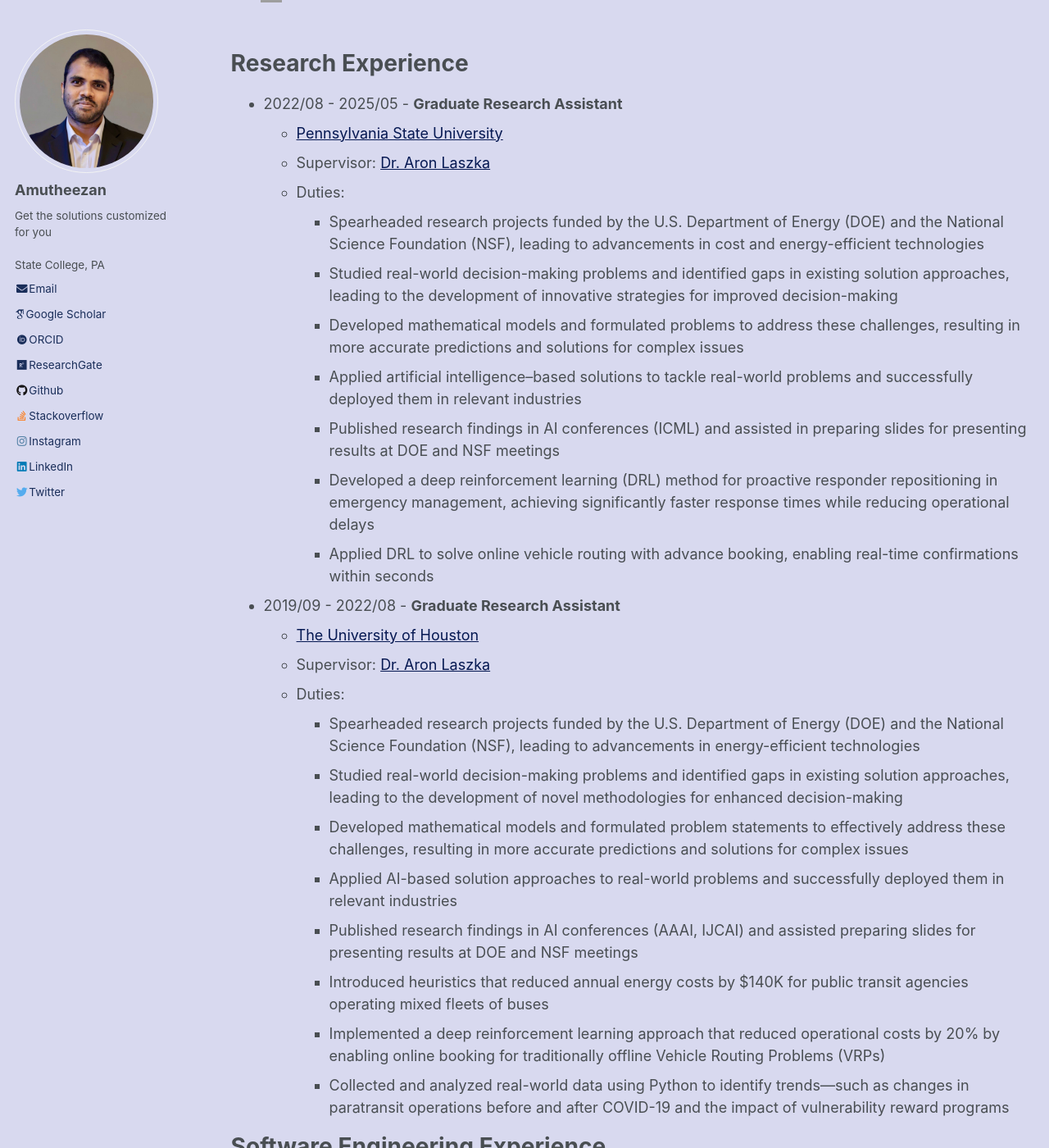
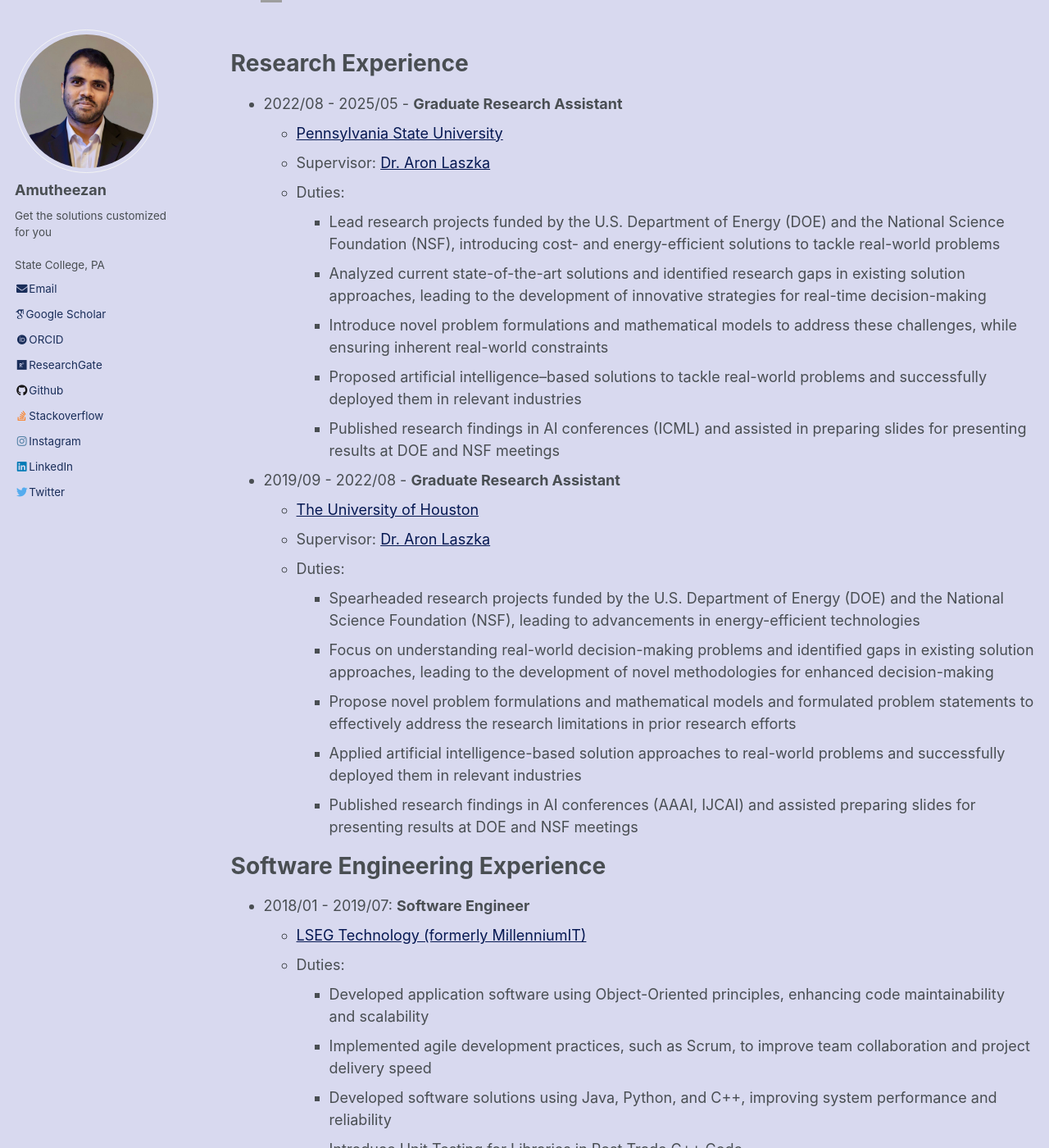
Before and after one commit to Amutheezan/amutheezan.github.io, a Jekyll site: the page built from _pages/cv.md, in a window 1280 px wide and 1400 px high, scrolled down 856 px. Shown: the whole window at 82% size. Built offline with Jekyll 4.4.1, drawn with Linux system fonts in a browser that asks for light colours; some web fonts are replaced; grey boxes are pictures that could not be loaded.

Commit message:
Update cv.md

```diff
--- a/_pages/cv.md
+++ b/_pages/cv.md
@@ -75,28 +75,21 @@ Research Experience
   * [Pennsylvania State University](https://www.psu.edu/)
   * Supervisor: [Dr. Aron Laszka](https://aronlaszka.com/)
   * Duties:
-    * Spearheaded research projects funded by the U.S. Department of Energy (DOE) and the National Science Foundation (NSF), leading to advancements in cost and energy-efficient technologies
-    * Studied real-world decision-making problems and identified gaps in existing solution approaches, leading to the development of innovative strategies for improved decision-making
-    * Developed mathematical models and formulated problems to address these challenges, resulting in more accurate predictions and solutions for complex issues
-    * Applied artificial intelligence–based solutions to tackle real-world problems and successfully deployed them in relevant industries
+    * Lead research projects funded by the U.S. Department of Energy (DOE) and the National Science Foundation (NSF), introducing cost- and energy-efficient solutions to tackle real-world problems
+    * Analyzed current state-of-the-art solutions and identified research gaps in existing solution approaches, leading to the development of innovative strategies for real-time decision-making
+    * Introduce novel problem formulations and mathematical models  to address these challenges, while ensuring inherent real-world constraints
+    * Proposed artificial intelligence–based solutions to tackle real-world problems and successfully deployed them in relevant industries
     * Published research findings in AI conferences (ICML) and assisted in preparing slides for presenting results at DOE and NSF meetings
-    * Developed a deep reinforcement learning (DRL) method for proactive responder repositioning in emergency management, achieving significantly faster response times while reducing operational delays
-    * Applied DRL to solve online vehicle routing with advance booking, enabling real-time confirmations within seconds
-
 
 * 2019/09 - 2022/08 - **Graduate Research Assistant**
   * [The University of Houston](https://www.uh.edu/)
   * Supervisor: [Dr. Aron Laszka](https://aronlaszka.com/)
   * Duties:
     * Spearheaded research projects funded by the U.S. Department of Energy (DOE) and the National Science Foundation (NSF), leading to advancements in energy-efficient technologies
-    * Studied real-world decision-making problems and identified gaps in existing solution approaches, leading to the development of novel methodologies for enhanced decision-making
-    * Developed mathematical models and formulated problem statements to effectively address these challenges, resulting in more accurate predictions and solutions for complex issues
-    * Applied AI-based solution approaches to real-world problems and successfully deployed them in relevant industries
+    * Focus on understanding real-world decision-making problems and identified gaps in existing solution approaches, leading to the development of novel methodologies for enhanced decision-making
+    * Propose novel problem formulations and mathematical models and formulated problem statements to effectively address the research limitations  in prior research efforts
+    * Applied artificial intelligence-based solution approaches to real-world problems and successfully deployed them in relevant industries
     * Published research findings in AI conferences (AAAI, IJCAI) and assisted preparing slides for presenting results at DOE and NSF meetings
-    * Introduced heuristics that reduced annual energy costs by $140K for public transit agencies operating mixed fleets of buses
-    * Implemented a deep reinforcement learning approach that reduced operational costs by 20% by enabling online booking for traditionally offline Vehicle Routing Problems (VRPs)
-    * Collected and analyzed real-world data using Python to identify trends—such as changes in paratransit operations before and after COVID-19 and the impact of vulnerability reward programs
-
 
 Software Engineering Experience
 ======
```
